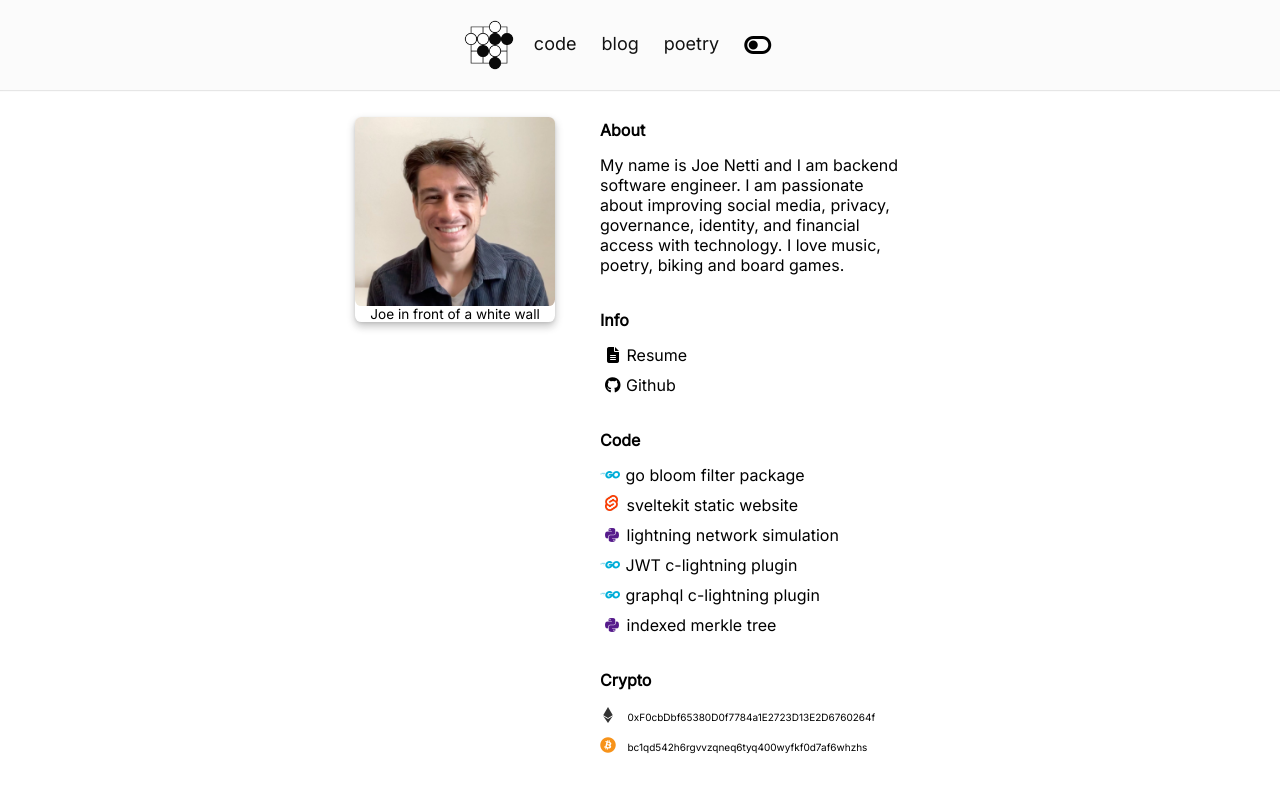
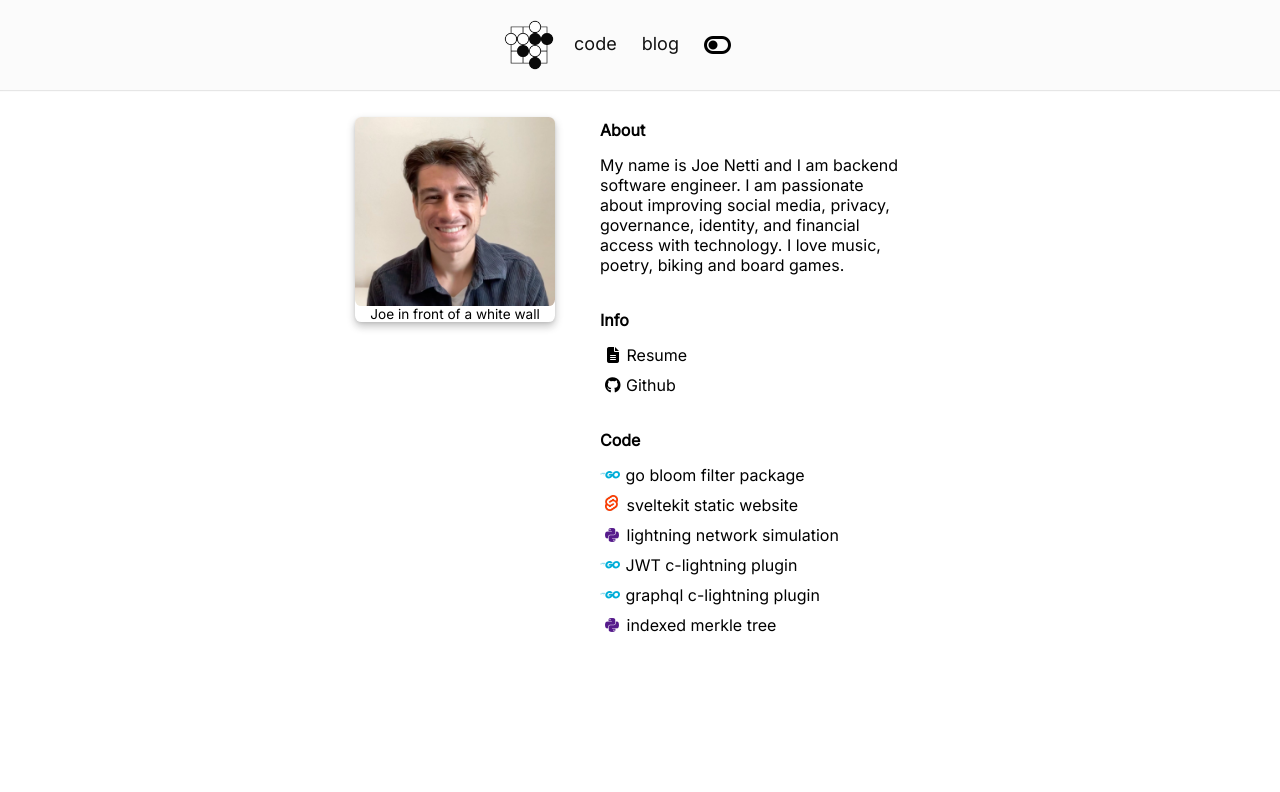
Before and after one commit to nettijoe96/nettijoe96.github.io, a SvelteKit app: page / in a window 1280 px wide. Shown: the top 792 px of the page. Built offline with nearby package versions, Linux system fonts and the light colour scheme.

Commit message:
temporarily rm poetry, update a door for change, remove crypto

```diff
--- a/src/routes/+page.svelte
+++ b/src/routes/+page.svelte
@@ -162,29 +162,6 @@
                                 indexed merkle tree
                             </span>
                         </a>
-                    </li>
-                    <li class="item">
-                        <h1>
-                            Crypto
-                        </h1>
-                    </li>
-                    <li class="item">
-                        <span>
-                            <i class="fa-brands fa-ethereum"></i>
-                            <p class="addr" use:clickToCopyWrapper>{eth}</p>
-                            {#if eth_copy}
-                                <p class="copied">✓</p>
-                            {/if}
-                        </span>
-                    </li>
-                    <li class="item">
-                        <span>
-                            <i class="fa-brands fa-bitcoin"></i>
-                            <p class="addr" use:clickToCopyWrapper>{btc}</p>
-                            {#if btc_copy}
-                                <p class="copied">✓</p>
-                            {/if}
-                        </span>
                     </li>
                 </ul>
             </div>
--- a/src/routes/Menu.svelte
+++ b/src/routes/Menu.svelte
@@ -55,11 +55,6 @@
                 <l1 class="menu-item">
                     <a href="{base}/blog">
                         <span>blog</span>
-                    </a>
-                </l1>
-                <l1 class="menu-item">
-                    <a href="{base}/poetry">
-                        <span>poetry</span>
                     </a>
                 </l1>
                 {#if isMobile}
--- a/src/routes/poetry/a-door-for-change/+page.svelte
+++ b/src/routes/poetry/a-door-for-change/+page.svelte
@@ -35,10 +35,9 @@
             Heave a sigh of <em>relief</em> ...
             An open heart for <em>belief</em>
             and <em>beneath</em> the sky
-            Falls an open door
-            Falls rain once more
+            [ Falls an open door || Falls rain once more ]
             Reins in this insane wind
-            Heavenly gates: adore
+            <pre>Heavenly gates: [ adore || no more ]</pre>
         </div>
     </div>
 </body>
```
